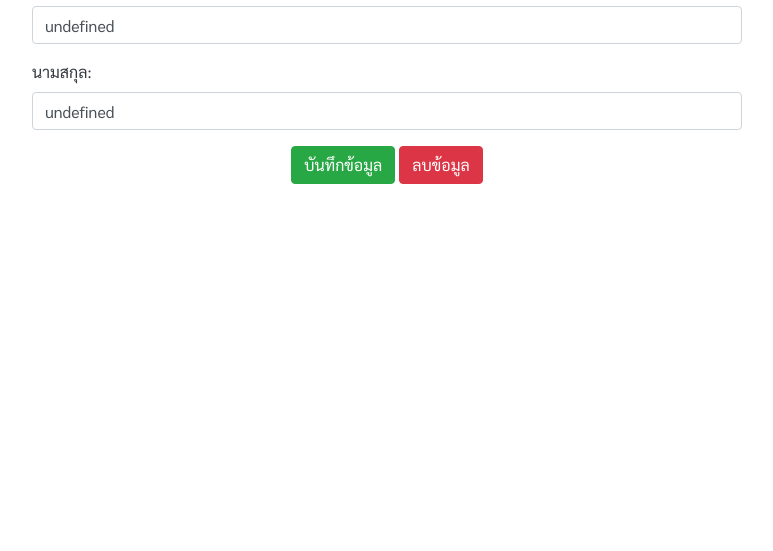
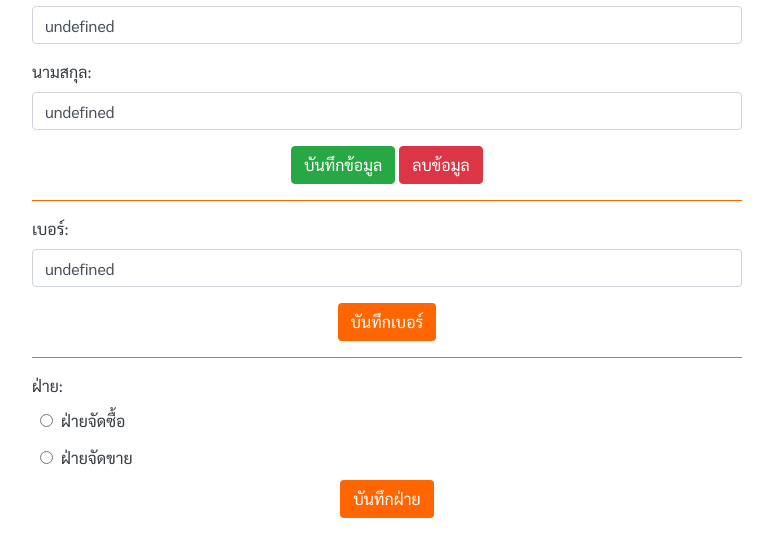
Before and after one commit to chattida/Furniture-Shop-Management, a Django app: page /manage/employee/edit/1/ in a window 1280 px wide. Shown: the part 249-800 px from the top of the page, without its empty margins (253-1026 px from the left). Run offline with Django 3.2, Linux system fonts and the light colour scheme; the visitor is signed in with stand-in values (Sample User, id 1); data comes from the database, SQL or seed files in the repository; some libraries are stand-ins or nearby versions.

Commit message:
Update edit_employee.html

```diff
--- a/API/views.py
+++ b/API/views.py
@@ -185,8 +185,16 @@ class api_employee(APIView):
         except:
             sort = False
 
+        # get parameter user_id
+        try:
+            user_id = request.query_params['user_id']
+        except:
+            user_id = False
+
         if id:
             items = Employee.objects.filter(pk=id)
+        elif user_id:
+            items = Employee.objects.filter(account__user__id=user_id)
         elif sort:
             if (sort == "asc"):
                 items = Employee.objects.filter(Q(account__user__first_name__icontains=search_data) |
@@ -386,7 +394,7 @@ class api_account(APIView):
             id = False
 
         if id:
-            items = Account.objects.filter(pk=id)
+            items = Account.objects.filter(user=id)
         else:
             items = Account.objects.all()
         serializer = accountSerializer(items, many=True)
--- a/Manage/templates/Edit/edit_employee.html
+++ b/Manage/templates/Edit/edit_employee.html
@@ -3,7 +3,7 @@
 <hr class="my-3 hr-orange" />
 <div class="form-group text-dark col-8 mx-auto mt-3">
   <label for="username">ชื่อผู้ใช้:</label>
-    <input type="text" id="username" class="form-control mt-0 mb-2" readonly/>
+  <input type="text" id="username" class="form-control mt-0 mb-2" readonly />
   <p class="text-error" id="error_username"></p>
 </div>
 <div class="form-group text-dark col-8 mx-auto mt-3">
@@ -12,10 +12,11 @@
   <p class="text-error" id="error_fname"></p>
 </div>
 <div class="form-group text-dark col-8 mx-auto mt-3">
-    <label for="fname">นามสกุล:</label>
-    <input type="text" id="lname" class="form-control mt-0 mb-2"/>
+  <label for="lname">นามสกุล:</label>
+  <input type="text" id="lname" class="form-control mt-0 mb-2" />
   <p class="text-error" id="error_lname"></p>
 </div>
+
 <div class="text-center">
   <button
     onclick=""
@@ -28,6 +29,50 @@
   <button class="btn btn-danger" data-toggle="modal" data-target="#modal2">
     ลบข้อมูล
   </button>
+</div>
+
+<div class="form-group text-dark col-8 mx-auto mt-3">
+  <hr class="my-3 hr-orange" />
+  <label for="phone">เบอร์:</label>
+  <input type="text" id="phone" class="form-control mt-0 mb-2" maxlength="10" />
+  <p class="text-error" id="error_phone"></p>
+  <div class="text-center">
+    <button class="btn btn-orange" onclick="save2()">
+      บันทึกเบอร์
+    </button>
+  </div>
+</div>
+
+<div class="form-group text-dark col-8 mx-auto mt-3">
+  <hr class="my-3 hr-orange" />
+  <label for="phone">ฝ่าย:</label>
+  <div class="radio">
+    <label
+      ><input
+        type="radio"
+        name="department"
+        class="mx-2 my-2"
+        id="radio1"
+        value="PURCHASING_OFFICER"
+      />ฝ่ายจัดซื้อ</label
+    >
+  </div>
+  <div class="radio">
+    <label
+      ><input
+        type="radio"
+        name="department"
+        class="mx-2 my-2"
+        id="radio2"
+        value="SALE_OFFICER"
+      />ฝ่ายจัดขาย</label
+    >
+  </div>
+  <div class="text-center">
+    <button class="btn btn-orange" onclick="save3()">
+      บันทึกฝ่าย
+    </button>
+  </div>
 </div>
 
 <!-- modal1 -->
@@ -70,7 +115,11 @@
       </div>
       <div>
         <div class="modal-footer mt-3">
-            <button onclick="delete_data()" class="btn btn-success" data-dismiss="modal">
+          <button
+            onclick="delete_data()"
+            class="btn btn-success"
+            data-dismiss="modal"
+          >
             ลบ
           </button>
           <button onclick="" class="btn btn-danger" data-dismiss="modal">
@@ -89,14 +138,24 @@
   };
 
   let user_id = {{ id }};
-      console.log(user_id)
+  let employee_id;
 
   function initialize() {
     axios.get("/api/user/", {params:{id: user_id}}).then((response) => {
-          console.log(response.data)
       document.getElementById('username').value = response.data[0].username
       document.getElementById('fname').value = response.data[0].first_name
       document.getElementById('lname').value = response.data[0].last_name
+    });
+    axios.get("/api/account/", {params:{id: user_id}}).then((response) => {
+      document.getElementById('phone').value = response.data[0].phone
+    });
+    axios.get("/api/employee/", {params:{user_id: user_id}}).then((response) => {
+      employee_id = response.data[0].id
+      if (response.data[0].department === 'PURCHASING_OFFICER') {
+        document.getElementById("radio1").setAttribute('checked', true)
+      } else if (response.data[0].department === 'SALE_OFFICER') {
+        document.getElementById("radio2").setAttribute('checked', true)
+      }
     });
   }
 
@@ -120,12 +179,37 @@
     })
   }
 
+  function save2() {
+    axios.put("/api/account/", {
+      id: user_id,
+      phone: document.getElementById('phone').value,
+    }).then((response) => {
+      window.location.href = "/manage/employee/";
+    }).catch((error) => {
+      if (error.response.data.phone){
+        document.getElementById('error_phone').innerText = error.response.data.phone[0]
+      }
+    })
+  }
+
+  function save3() {
+    if (document.getElementById('radio1').checked) {
+      department = document.getElementById('radio1').value;
+    } else if (document.getElementById('radio2').checked) {
+      department = document.getElementById('radio2').value;
+    }
+    axios.put("/api/employee/", {
+      id: employee_id,
+      department: department,
+    }).then((response) => {
+      window.location.href = "/manage/employee/";
+    })
+  }
+
   function delete_data() {
-        axios.delete("/api/customer/", { data: { id: customer_id } }).then((response) => {
-          window.location.href = "/manage/customer/";
-        })
+    // axios.delete("/api/customer/", { data: { id: customer_id } }).then((response) => {
+    //   window.location.href = "/manage/customer/";
+    // })
   }
 </script>
 {% endblock content %}
-  </div>
-</div>
```
Lines whose indentation alone changed are shown as unchanged.
